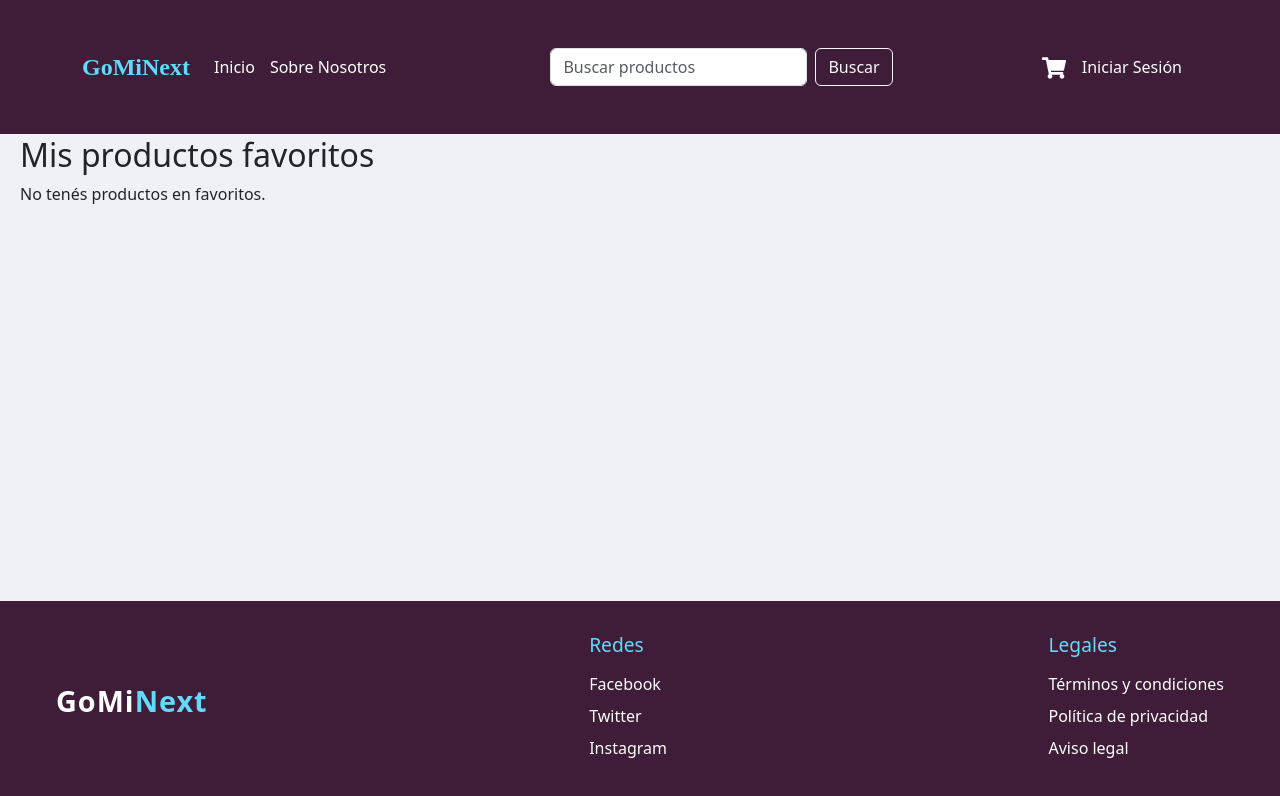
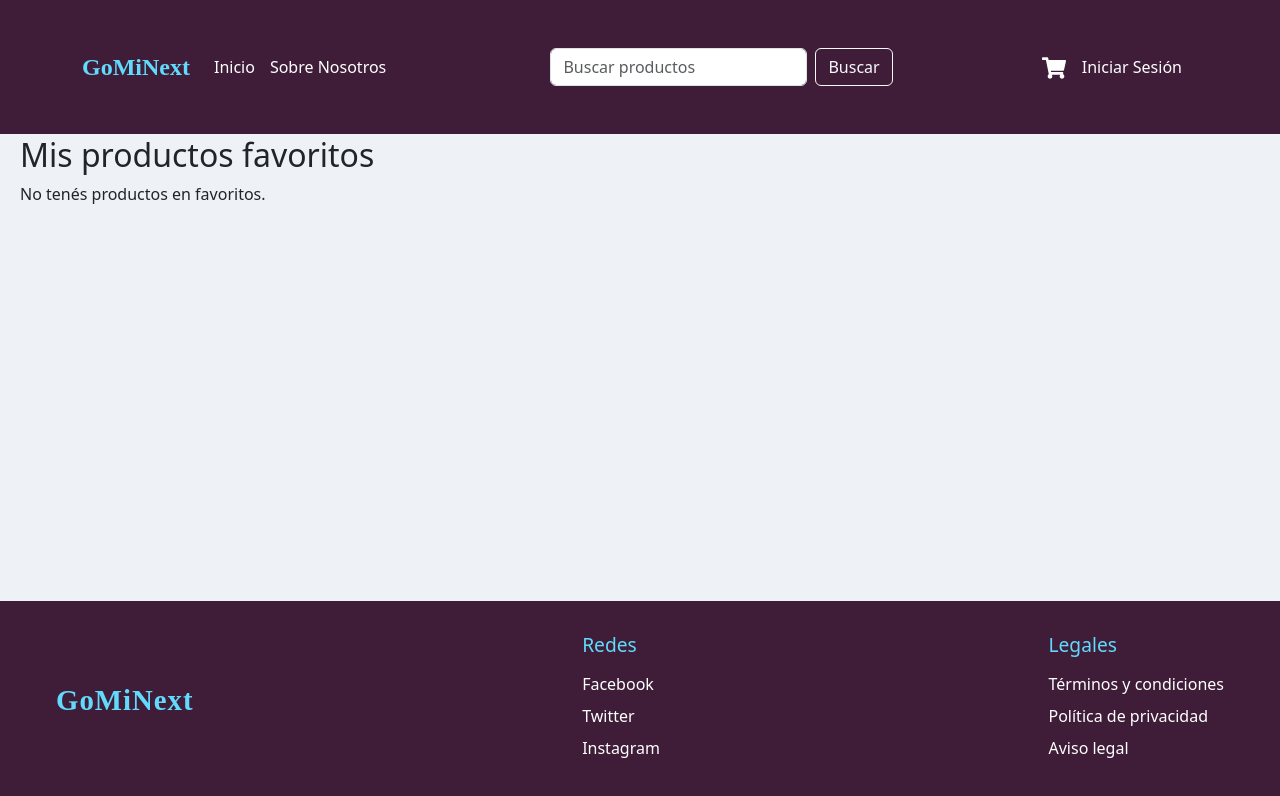
Before and after one commit to jonathan26-g/proyecto-ecommerce-react, a React (Vite) app: page /UserFavoritos in a window 1280 px wide. Shown: the top 796 px of the page. Built offline with nearby package versions, Linux system fonts and the light colour scheme.

Commit message:
fix: corregir la tipografia del navbar ( #19)

```diff
--- a/src/App.css
+++ b/src/App.css
@@ -1,3 +1,5 @@
+
+
 .col-img-detalle-producto img{
     height: 50vh;
     }
--- a/src/components/footer/FooterC.css
+++ b/src/components/footer/FooterC.css
@@ -27,10 +27,11 @@ body {
     font-size: 1.8rem;
     font-weight: bold;
     letter-spacing: 1px;
+    font-family: Monserrat;
   }
 
   .tech {
-    color: white;
+    color: #61dafb;
   }
 
   .store {
--- a/src/components/navbar/NavbarC.css
+++ b/src/components/navbar/NavbarC.css
@@ -24,7 +24,7 @@ body {
   font-size: 1.5rem;
   font-weight: bold;
   color: #61dafb;
-  font-family: Monserrat;
+  font-family:  Monserrat;
 }
 
 .custom-navbar .custom-link {
```
